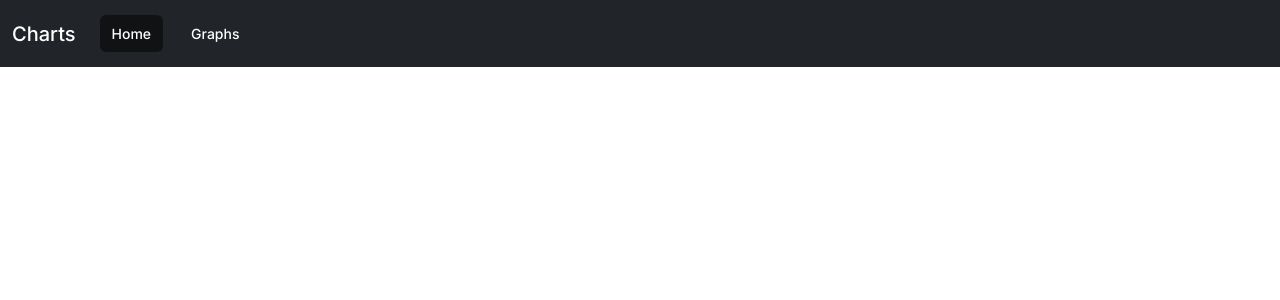
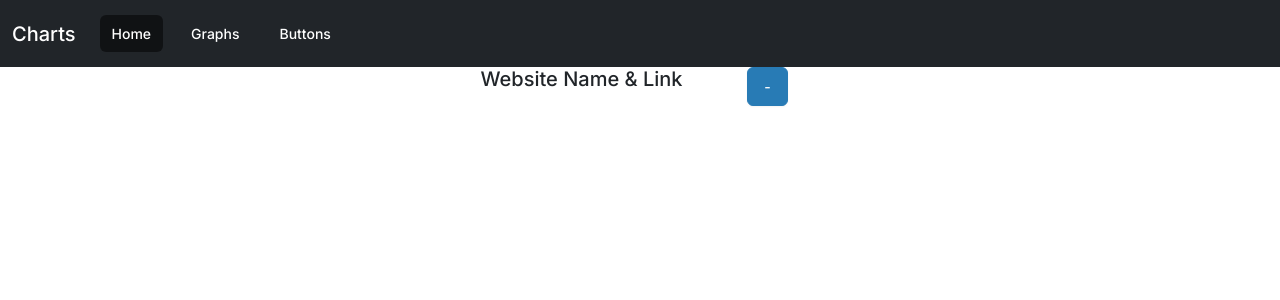
Before and after one commit to sk8terboyz/react-charts, a React (Create React App) app: page /buttonWorkshop in a window 1280 px wide. Shown: the top 300 px of the page. Built offline with nearby package versions, Linux system fonts and the light colour scheme.

Commit message:
added new page w/ button dropdown card

```diff
--- a/src/App.js
+++ b/src/App.js
@@ -1,6 +1,7 @@
 import { BrowserRouter, Route, Routes } from 'react-router-dom';
 import './App.css';
 import Header from './components/Header/Header';
+import ButtonWorkshop from './screens/ButtonWorkshop/ButtonWorkshop';
 import ChartDisplayer from './screens/Charts/ChartDisplayer/ChartDisplayer';
 import LandingPage from './screens/LandingPage/LandingPage';
 
@@ -12,6 +13,7 @@ function App() {
         <Routes>
           <Route exact path="/" element={<LandingPage />}/>
           <Route exact path="/chartDisplay" element={<ChartDisplayer />}/>
+          <Route exact path="/buttonWorkshop" element={<ButtonWorkshop />}/>
         </Routes>
       </BrowserRouter>
     </div>
--- /dev/null
+++ b/src/components/Card/DropdownCard.js
@@ -0,0 +1,50 @@
+import { useState } from 'react';
+import { Button, Card, Col, Collapse, Container, Row } from 'react-bootstrap';
+import { Link } from "react-router-dom";
+
+const DropdownCard = () => {
+
+    const [open, setOpen] = useState(false);
+
+    return (
+        <div>
+            <Container>
+                <Row>
+                    <Row className='justify-content-md-center'>
+                        <Col md={3}>
+                            <h5>Website Name & Link</h5>
+                        </Col>
+                        <Col md={1}>
+                            <Button onClick={() => setOpen(!open)} aria-controls="cardData" aria-expanded={open} variant="info">
+                                {open ? "+" : "-"}
+                            </Button>
+                        </Col>
+                    </Row>
+                    <Row className="justify-content-md-center">
+                        <Col md={4}>
+                            <div style={{ minHeight: '150px' }}>
+                                <Collapse in={open} dimension="height">
+                                    <div id="cardData">
+                                        <Card>
+                                            <Card.Body>
+                                                <ul style={{ listStyleType:"none", padding:"0", margin:"0"}}>
+                                                    <li>Trigger: status</li>
+                                                    <li>Lock: data</li>
+                                                    <li>Trigger: status</li>
+                                                    <li>Lock: data</li>
+                                                    <li>Trigger: status</li>
+                                                </ul>
+                                            </Card.Body>
+                                        </Card>
+                                    </div>
+                                </Collapse>
+                            </div>
+                        </Col>
+                    </Row>
+                </Row>
+            </Container>
+        </div>
+    )
+}
+
+export default DropdownCard;
--- a/src/components/Header/Header.js
+++ b/src/components/Header/Header.js
@@ -18,10 +18,10 @@ const Header = () => {
                         <li className="nav-item">
                         <a className="nav-link" href="/chartDisplay">Graphs</a>
                         </li>
+                        <li class="nav-item">
+                        <a class="nav-link" href="/buttonWorkshop">Buttons</a>
+                        </li>
                         {/* <li class="nav-item">
-                        <a class="nav-link" href="#">Pricing</a>
-                        </li>
-                        <li class="nav-item">
                         <a class="nav-link" href="#">About</a>
                         </li> */}
                         {/* <li className="nav-item dropdown">
--- a/src/components/LineGraph/LineGraph.js
+++ b/src/components/LineGraph/LineGraph.js
@@ -2,25 +2,34 @@ import { CartesianGrid, Line, LineChart, ResponsiveContainer, Tooltip, XAxis, YA
 
 const LineGraph = () => {
 
+    // const data = [
+    //     { name: 'Page A', uv: 500},
+    //     { name: 'Page B', uv: 3000},
+    //     { name: 'Page C', uv: 2000},
+    //     { name: 'Page D' },
+    //     { name: 'Page E', uv: 1890},
+    //     { name: 'Page F', uv: 2390},
+    //     { name: 'Page G', uv: 3490},
+    // ];
     const data = [
-        { name: 'Page A', uv: 4000},
-        { name: 'Page B', uv: 3000},
-        { name: 'Page C', uv: 2000},
-        { name: 'Page D' },
-        { name: 'Page E', uv: 1890},
-        { name: 'Page F', uv: 2390},
-        { name: 'Page G', uv: 3490},
+        { name: '1960', pop: 3034949748},
+        { name: '1970', pop: 3700437046},
+        { name: '1980', pop: 4458003514},
+        { name: '1990', pop: 5327231061},
+        { name: '2000', pop: 6143493823},
+        { name: '2010', pop: 6956823603},
+        { name: '2020', pop: 7794798739},
     ];
 
     return (
         <div className="lineGraphContainer">
             <ResponsiveContainer width="90%" height={500}>
-                <LineChart width={500} height={200} data={data} margin={{ top: 10, right: 30, left: 0, bottom: 0,}}>
+                <LineChart width={500} height={200} data={data} margin={{ top: 10, right: 0, left: 50, bottom: 0,}}>
                     <CartesianGrid strokeDasharray="3 3" />
                     <XAxis dataKey="name" />
                     <YAxis />
                     <Tooltip />
-                    <Line connectNulls type="monotone" dataKey="uv" stroke="#8884d8" fill="#8884d8" />
+                    <Line connectNulls type="monotone" dataKey="pop" stroke="#8884d8" fill="#8884d8" />
                 </LineChart>
             </ResponsiveContainer>
         </div>
--- a/src/components/LineOfBestFit/LineOfBestFit.js
+++ b/src/components/LineOfBestFit/LineOfBestFit.js
@@ -22,6 +22,7 @@ const LineOfBestFit = () => {
         { index: 150, red: 140, blue: 140 },
         { index: 160, red: 320, blue: 300 },
     ]);
+
     const [bFL, setBFL] = useState(false);
 
     const calcAverages = () => {
--- /dev/null
+++ b/src/screens/ButtonWorkshop/ButtonWorkshop.js
@@ -0,0 +1,12 @@
+import DropdownCard from "../../components/Card/DropdownCard";
+
+
+const ButtonWorkshop = () => {
+    return (
+        <div>
+            <DropdownCard />
+        </div>
+    )
+}
+
+export default ButtonWorkshop;
--- a/src/screens/Charts/ChartDisplayer/ChartDisplayer.js
+++ b/src/screens/Charts/ChartDisplayer/ChartDisplayer.js
@@ -1,14 +1,15 @@
 import './ChartDisplayer.css'
+import { Container, Row, Col } from "react-bootstrap";
+import $ from 'jquery';
 import LineGraph from "../../../components/LineGraph/LineGraph";
 import BarGraph from '../../../components/BarGraph/BarGraph';
 import AreaGraph from '../../../components/AreaGraph/AreaGraph';
 import PieGraph from '../../../components/PieGraph/PieGraph';
-import { Container, Row, Col } from "react-bootstrap";
-import $ from 'jquery';
 import ScatterGraph from '../../../components/ScatterGraph/ScatterGraph';
 import RadarGraph from '../../../components/RadarGraph/RadarGraph';
 import RadialBarGraph from '../../../components/RadialBar/RadialBar';
 import LineOfBestFit from '../../../components/LineOfBestFit/LineOfBestFit';
+import { useState } from 'react';
 const ChartDisplayer = () => {
 
     const graphDisplay = (graphNum) => {
--- a/src/screens/LandingPage/LandingPage.js
+++ b/src/screens/LandingPage/LandingPage.js
@@ -8,6 +8,7 @@ const LandingPage = () => {
                 <Row>
                     <h4>Welcome to the Graph Displayer</h4>
                     <Col><button type="button" className="btn btn-outline-info"><Link to="/chartDisplay">Go To Graphs</Link></button></Col>
+                    <Col><button type="button" className="btn btn-outline-info"><Link to="/buttonWorkshop">Go To Buttons</Link></button></Col>
                 </Row>
                 <Row>
                     <p>Graphs are a necessary visual respresentation for any professional level presentation, so why not upgrade to making them yourself digitally.</p>
```
